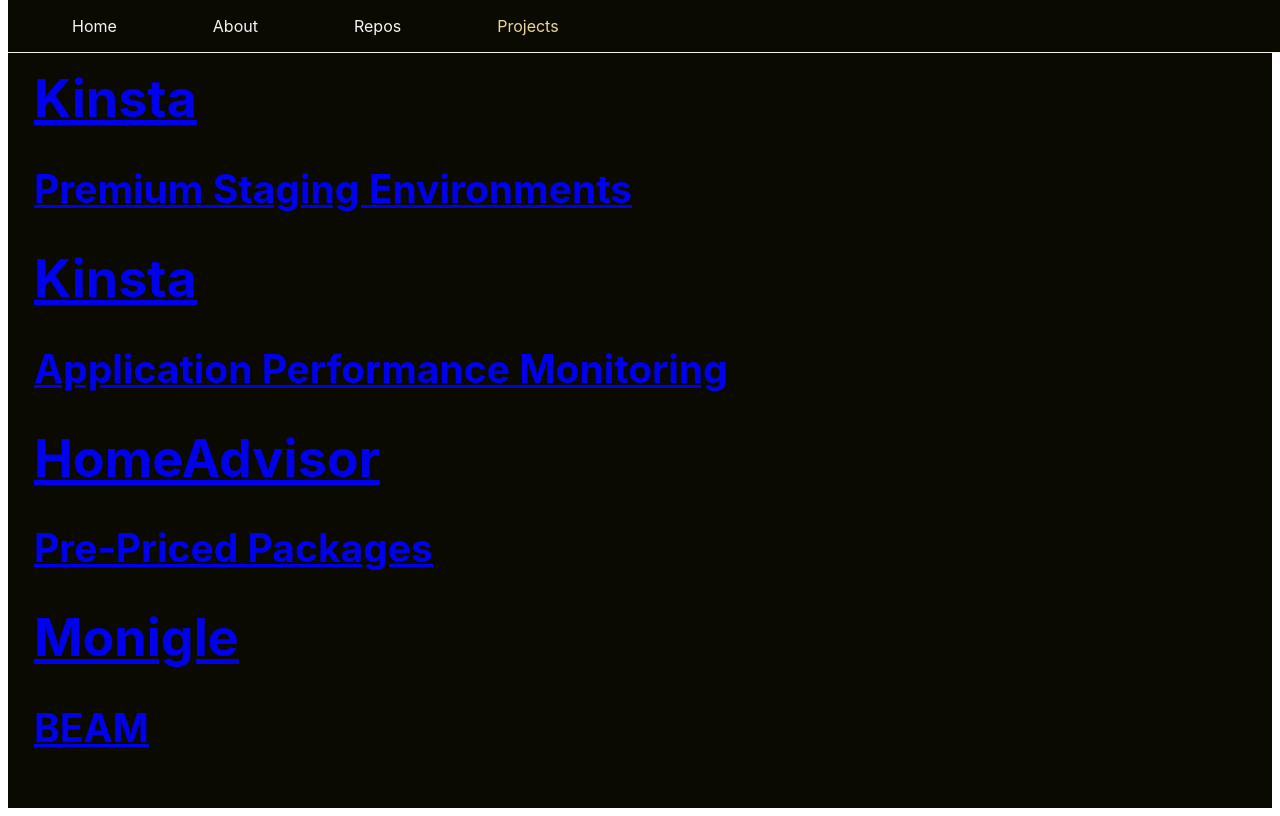
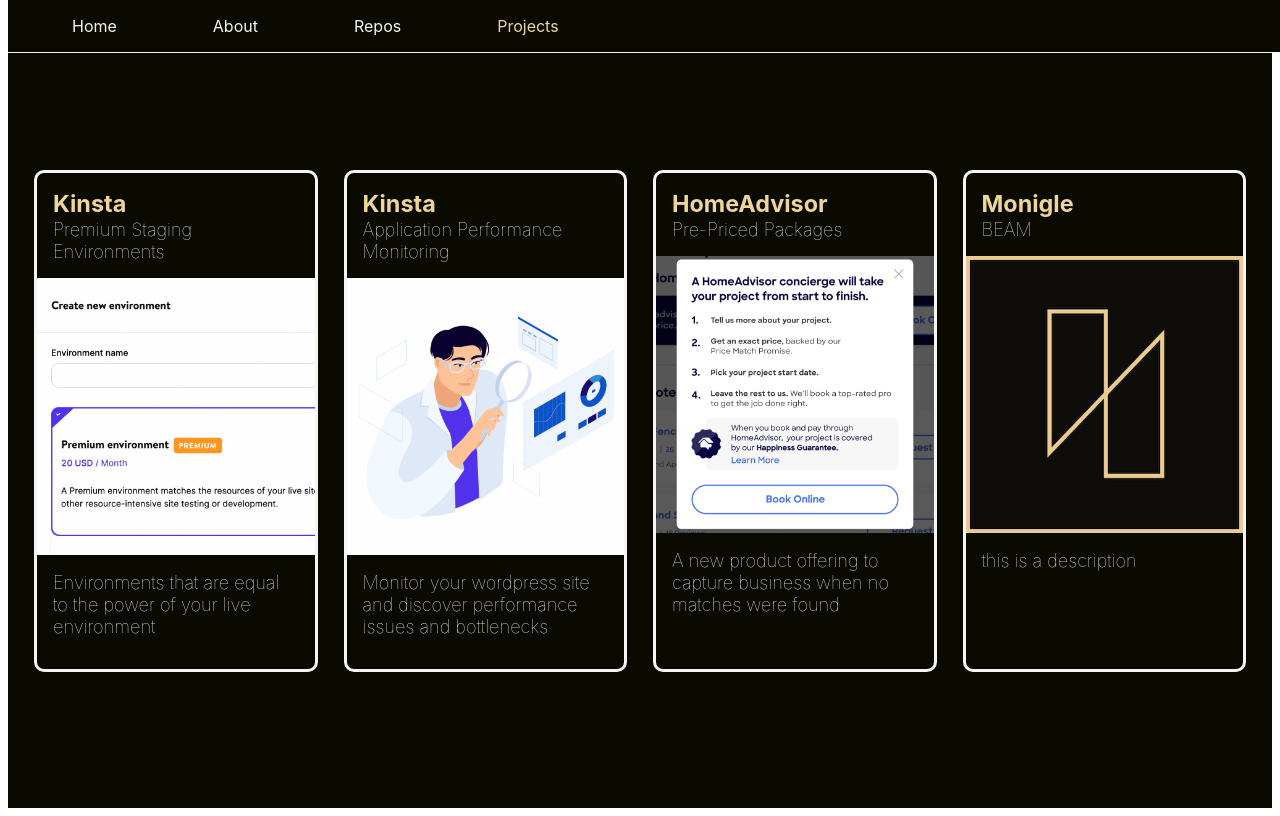
Before and after one commit to hyfyn/hyfyn, a Next.js app: page /projects in a window 1280 px wide. Built offline with nearby package versions, Linux system fonts and the light colour scheme; what emotion-normalize would draw is missing.

Commit message:
feat: updates atoms html

```diff
--- a/src/app/components/atoms/card/styles/index.ts
+++ b/src/app/components/atoms/card/styles/index.ts
@@ -11,7 +11,7 @@
   `
 export const Card = styled.div<CardContent>(
   ({ theme, border }) => css`
-    margin-top: 1em;
+    margin: 1em 0 0;
     ${border ? borderBase(theme.color.white) : null}
     a {
       color: ${theme.color.white};
@@ -37,10 +37,11 @@
   `
 );
 
-export const CardContent = styled.div<CardContent>(({theme, border}) => css`
+export const CardContent = styled.figure<CardContent>(({theme, border}) => css`
     ${border ? borderBase(theme.color.white) : null}
     padding: 1rem 0;
-   p {
+    margin: 0;
+   figcaption {
     margin: 1rem 1rem;
     font-size: 0.7em;
     font-weight: 100;
--- a/src/app/components/atoms/index.ts
+++ b/src/app/components/atoms/index.ts
@@ -1,6 +1,6 @@
 export {default as Avatar} from 'app/components/atoms/avatar';
 export { default as ActiveLink } from 'app/components/atoms/activeLink'
-export { default as listItems } from "app/components/atoms/listItems";
+export { default as ListItems } from "app/components/atoms/listItems";
 export { default as Card } from 'app/components/atoms/card'
 export { default as DoughnutChart } from 'app/components/atoms/charts/doughnut';
 export { Grid } from "app/components/atoms/grid/styles";
--- a/src/app/components/molecules/nav/index.tsx
+++ b/src/app/components/molecules/nav/index.tsx
@@ -1,5 +1,5 @@
 import { FC } from "react";
-import ListItems from "app/components/atoms/listItems";
+import { ListItems } from "app/components/atoms";
 import { ActiveLink } from "app/components/atoms";
 
 export interface NavProps {}
--- a/src/pages/projects/index.tsx
+++ b/src/pages/projects/index.tsx
@@ -1,24 +1,28 @@
 import { FC } from "react";
 import projects from "pages/projects/data/projects.json";
-import Link from "next/link";
-interface ParamTypes {
-  id: string;
-}
-
+import Image from "next/image";
+import { ProjectThumbnail } from "app/components/molecules";
+import { Grid } from "app/components/atoms";
 const Projects: FC = () => {
   return (
-    <div>
+    <Grid columns={4} displayType="grid">
       {projects.map((project) => (
-        <div key={project.slug}>
-          <Link href={`projects/${project.slug}`}>
-            <a>
-              <h1>{project.title}</h1>
-              <h2>{project["subTitle"]}</h2>
-            </a>
-          </Link>
-        </div>
+        <ProjectThumbnail
+          title={project.title}
+          subTitle={project.subTitle}
+          url={`/projects/${project.slug}`}
+          key={project.slug}
+        >
+          <Image
+            src={project.imagePath}
+            width={300}
+            height={300}
+            layout="responsive"
+          />
+          <figcaption>{project.description}</figcaption>
+        </ProjectThumbnail>
       ))}
-    </div>
+    </Grid>
   );
 };
 
```
Also changed, not shown: src/pages/index.tsx (+3 -8 lines).
